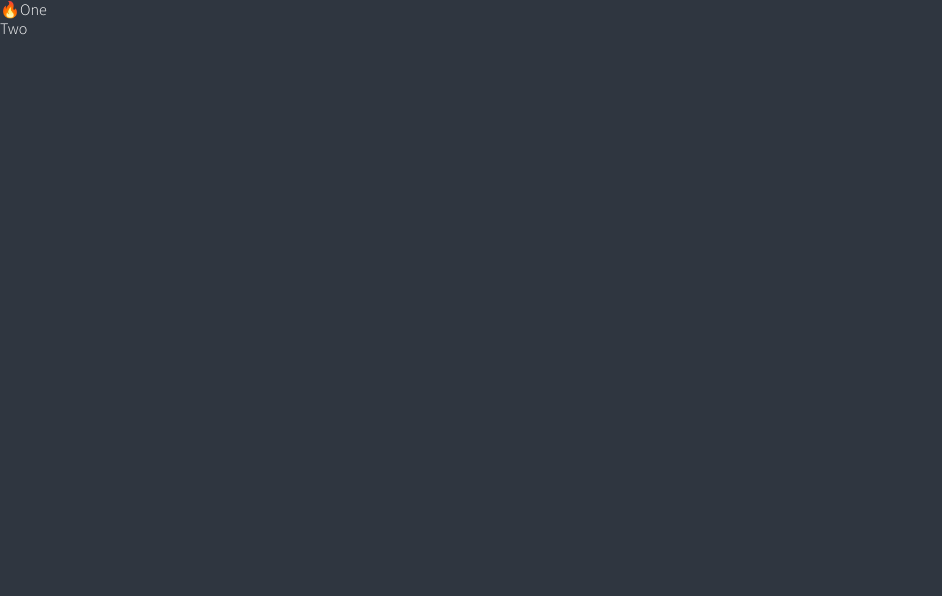
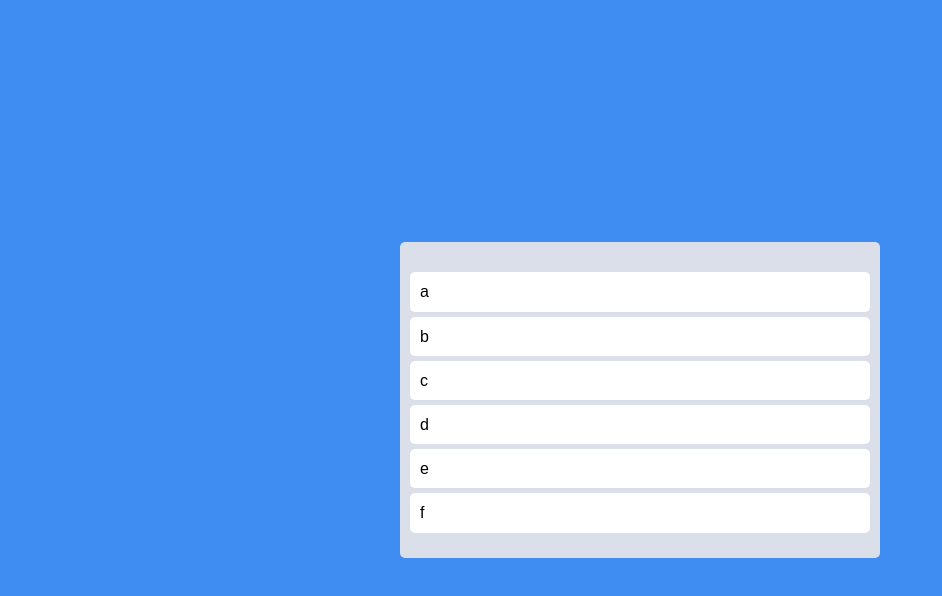
Before and after one commit to HyeonWooGa/react-ts__trello-clone, a React (Create React App) app: page / in a window 1280 px wide. Shown: the top 596 px of the page, without its empty margins (0-942 px from the left). Built offline with nearby package versions, Linux system fonts and the light colour scheme.

Commit message:
스타일과 플레이스홀더(DnD)

```diff
--- a/src/App.tsx
+++ b/src/App.tsx
@@ -1,4 +1,38 @@
 import { DragDropContext, Draggable, Droppable } from "react-beautiful-dnd";
+import styled from "styled-components";
+
+const Wrapper = styled.div`
+  display: flex;
+  max-width: 480px;
+  width: 100%;
+  margin: 0 auto;
+  justify-content: center;
+  align-items: center;
+  height: 100vh;
+`;
+
+const Boards = styled.div`
+  display: grid;
+  grid-template-columns: repeat(1, 1fr);
+  width: 100%;
+`;
+
+const Board = styled.div`
+  padding: 20px 10px;
+  padding-top: 30px;
+  background-color: ${(props) => props.theme.boardColor};
+  border-radius: 5px;
+  min-height: 200px;
+`;
+
+const Card = styled.div`
+  background-color: ${(props) => props.theme.cardColor};
+  border-radius: 5px;
+  padding: 10px 10px;
+  margin-bottom: 5px;
+`;
+
+const toDos = ["a", "b", "c", "d", "e", "f"];
 
 function App() {
   const onDragEnd = () => {};
@@ -6,34 +40,30 @@
   return (
     <>
       <DragDropContext onDragEnd={onDragEnd}>
-        <div>
+        <Wrapper>
+          <Boards>
             <Droppable droppableId="one">
               {(magic) => (
-              <ul ref={magic.innerRef} {...magic.droppableProps}>
-                <Draggable draggableId="first" index={0}>
+                <Board ref={magic.innerRef} {...magic.droppableProps}>
+                  {toDos.map((toDo, index) => (
+                    <Draggable draggableId={toDo} index={index}>
                       {(magic) => (
-                    <li ref={magic.innerRef} {...magic.draggableProps}>
-                      {" "}
-                      <span {...magic.dragHandleProps}>🔥</span>
-                      One
-                    </li>
-                  )}
-                </Draggable>
-                <Draggable draggableId="second" index={1}>
-                  {(magic) => (
-                    <li
+                        <Card
                           ref={magic.innerRef}
                           {...magic.draggableProps}
                           {...magic.dragHandleProps}
                         >
-                      Two
-                    </li>
+                          {toDo}
+                        </Card>
                       )}
                     </Draggable>
-              </ul>
+                  ))}
+                  {magic.placeholder}
+                </Board>
               )}
             </Droppable>
-        </div>
+          </Boards>
+        </Wrapper>
       </DragDropContext>
     </>
   );
--- a/src/index.tsx
+++ b/src/index.tsx
@@ -63,7 +63,7 @@
   font-weight: 300;
   font-family: 'Source Sans Pro', sans-serif;
   background-color:${(props) => props.theme.bgColor};
-  color:${(props) => props.theme.textColor};
+  color:black;
   line-height: 1.2;
 }
 a {
--- a/src/styled.d.ts
+++ b/src/styled.d.ts
@@ -2,9 +2,8 @@
 
 declare module "styled-components" {
   export interface DefaultTheme {
-    textColor: string;
     bgColor: string;
-    accentColor: string;
-    cardBgColor: string;
+    boardColor: string;
+    cardColor: string;
   }
 }
--- a/src/theme.ts
+++ b/src/theme.ts
@@ -1,8 +1,7 @@
 import { DefaultTheme } from "styled-components";
 
 export const darkTheme: DefaultTheme = {
-  bgColor: "#2f3640",
-  textColor: "white",
-  accentColor: "#9c88ff",
-  cardBgColor: "transparent",
+  bgColor: "#3F8CF2",
+  cardColor: "white",
+  boardColor: "#DADFE9",
 };
```
Lines whose indentation alone changed are shown as unchanged.
